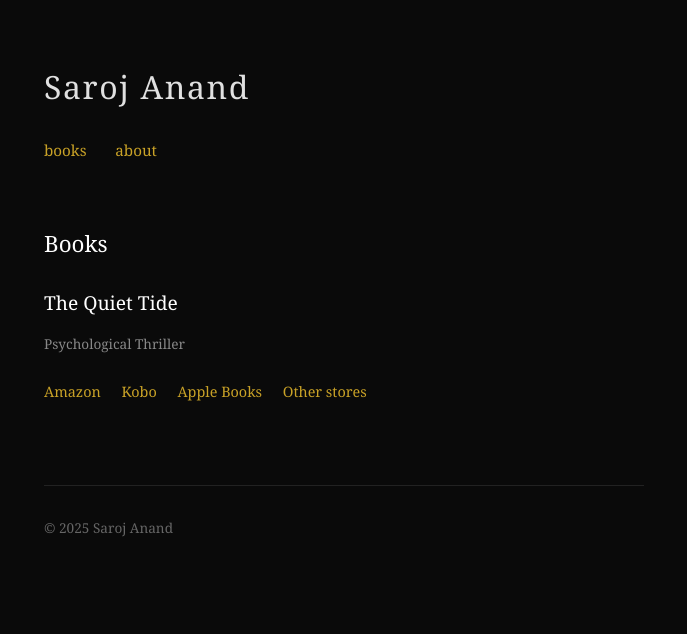
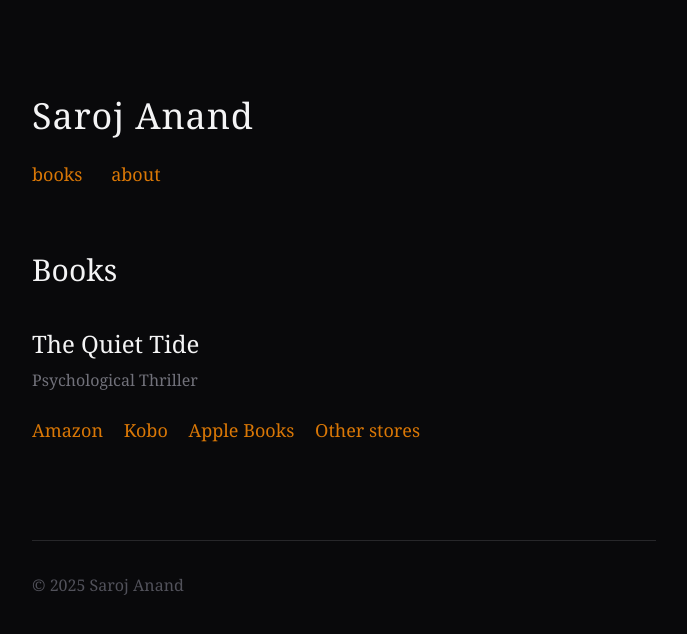
Before and after one commit to badri/sarojanand, a plain HTML site: page books.html in a window 1280 px wide. Shown: the whole page, without its empty margins (296-983 px from the left). Drawn offline with nearby package versions, Linux system fonts and the light colour scheme.

Commit message:
Switch to Tailwind CDN with larger fonts

```diff
--- a/books.html
+++ b/books.html
@@ -4,33 +4,46 @@
   <meta charset="UTF-8">
   <meta name="viewport" content="width=device-width, initial-scale=1.0">
   <title>Books — Saroj Anand</title>
-  <link rel="stylesheet" href="style.css">
+  <script src="https://cdn.tailwindcss.com"></script>
+  <script>
+    tailwind.config = {
+      theme: {
+        extend: {
+          fontFamily: {
+            serif: ['Georgia', 'Times New Roman', 'serif'],
+          }
+        }
+      }
+    }
+  </script>
 </head>
-<body>
-  <div class="container">
-    <header>
-      <h1><a href="index.html">Saroj Anand</a></h1>
-      <nav>
-        <a href="books.html">books</a>
-        <a href="about.html">about</a>
+<body class="bg-zinc-950 text-zinc-300 font-serif text-xl leading-relaxed min-h-screen">
+  <div class="max-w-2xl mx-auto px-6 py-16 md:py-24">
+    <header class="mb-16">
+      <h1 class="text-3xl md:text-4xl tracking-wide">
+        <a href="index.html" class="text-zinc-100 hover:text-amber-500 transition-colors">Saroj Anand</a>
+      </h1>
+      <nav class="mt-6 space-x-6 text-lg">
+        <a href="books.html" class="text-amber-600 hover:text-amber-500 transition-colors">books</a>
+        <a href="about.html" class="text-amber-600 hover:text-amber-500 transition-colors">about</a>
       </nav>
     </header>
 
     <main>
-      <h2>Books</h2>
+      <h2 class="text-2xl md:text-3xl text-zinc-100 mb-10">Books</h2>
 
-      <div class="book">
-        <h3>The Quiet Tide</h3>
-        <div class="genre">Psychological Thriller</div>
-        <div class="blurb">
+      <div class="mb-12">
+        <h3 class="text-xl md:text-2xl text-zinc-100 mb-2">The Quiet Tide</h3>
+        <div class="text-base text-zinc-500 mb-4">Psychological Thriller</div>
+        <div class="mb-6">
           <p><!-- PASTE YOUR BLURB HERE --></p>
         </div>
-        <div class="buy-links">
+        <div class="space-x-4 text-lg">
           <!-- UPDATE THESE LINKS WHEN LIVE -->
-          <a href="#">Amazon</a>
-          <a href="#">Kobo</a>
-          <a href="#">Apple Books</a>
-          <a href="#">Other stores</a>
+          <a href="#" class="text-amber-600 hover:text-amber-500 transition-colors">Amazon</a>
+          <a href="#" class="text-amber-600 hover:text-amber-500 transition-colors">Kobo</a>
+          <a href="#" class="text-amber-600 hover:text-amber-500 transition-colors">Apple Books</a>
+          <a href="#" class="text-amber-600 hover:text-amber-500 transition-colors">Other stores</a>
         </div>
       </div>
 
@@ -38,7 +51,7 @@
 
     </main>
 
-    <footer>
+    <footer class="mt-24 pt-8 border-t border-zinc-800 text-zinc-600 text-base">
       &copy; 2025 Saroj Anand
     </footer>
   </div>
--- a/style.css
+++ /dev/null
@@ -1,120 +0,0 @@
-* {
-  margin: 0;
-  padding: 0;
-  box-sizing: border-box;
-}
-
-body {
-  font-family: Georgia, 'Times New Roman', serif;
-  background: #0a0a0a;
-  color: #e0e0e0;
-  line-height: 1.7;
-  font-size: 18px;
-}
-
-a {
-  color: #c9a227;
-  text-decoration: none;
-}
-
-a:hover {
-  text-decoration: underline;
-}
-
-.container {
-  max-width: 640px;
-  margin: 0 auto;
-  padding: 60px 20px;
-}
-
-header {
-  margin-bottom: 60px;
-}
-
-header h1 {
-  font-size: 2rem;
-  font-weight: normal;
-  letter-spacing: 0.05em;
-}
-
-header h1 a {
-  color: #e0e0e0;
-}
-
-nav {
-  margin-top: 20px;
-}
-
-nav a {
-  margin-right: 24px;
-  font-size: 0.95rem;
-  text-transform: lowercase;
-}
-
-main h2 {
-  font-size: 1.4rem;
-  font-weight: normal;
-  margin-bottom: 24px;
-  color: #fff;
-}
-
-main p {
-  margin-bottom: 20px;
-}
-
-.book {
-  margin-bottom: 50px;
-}
-
-.book h3 {
-  font-size: 1.2rem;
-  font-weight: normal;
-  margin-bottom: 12px;
-  color: #fff;
-}
-
-.book .genre {
-  font-size: 0.85rem;
-  color: #888;
-  margin-bottom: 16px;
-}
-
-.book .blurb {
-  margin-bottom: 16px;
-}
-
-.buy-links a {
-  margin-right: 16px;
-  font-size: 0.9rem;
-}
-
-.newsletter {
-  margin-top: 50px;
-  padding-top: 40px;
-  border-top: 1px solid #222;
-}
-
-.newsletter h3 {
-  font-size: 1.1rem;
-  font-weight: normal;
-  margin-bottom: 16px;
-}
-
-.newsletter p {
-  font-size: 0.95rem;
-  color: #aaa;
-  margin-bottom: 20px;
-}
-
-/* Mailerlite embed container */
-.ml-form-embed {
-  margin-top: 20px;
-}
-
-footer {
-  margin-top: 80px;
-  padding-top: 30px;
-  border-top: 1px solid #222;
-  font-size: 0.85rem;
-  color: #666;
-}
```
Also changed, not shown: about.html (+24 -11 lines), index.html (+26 -13 lines).
